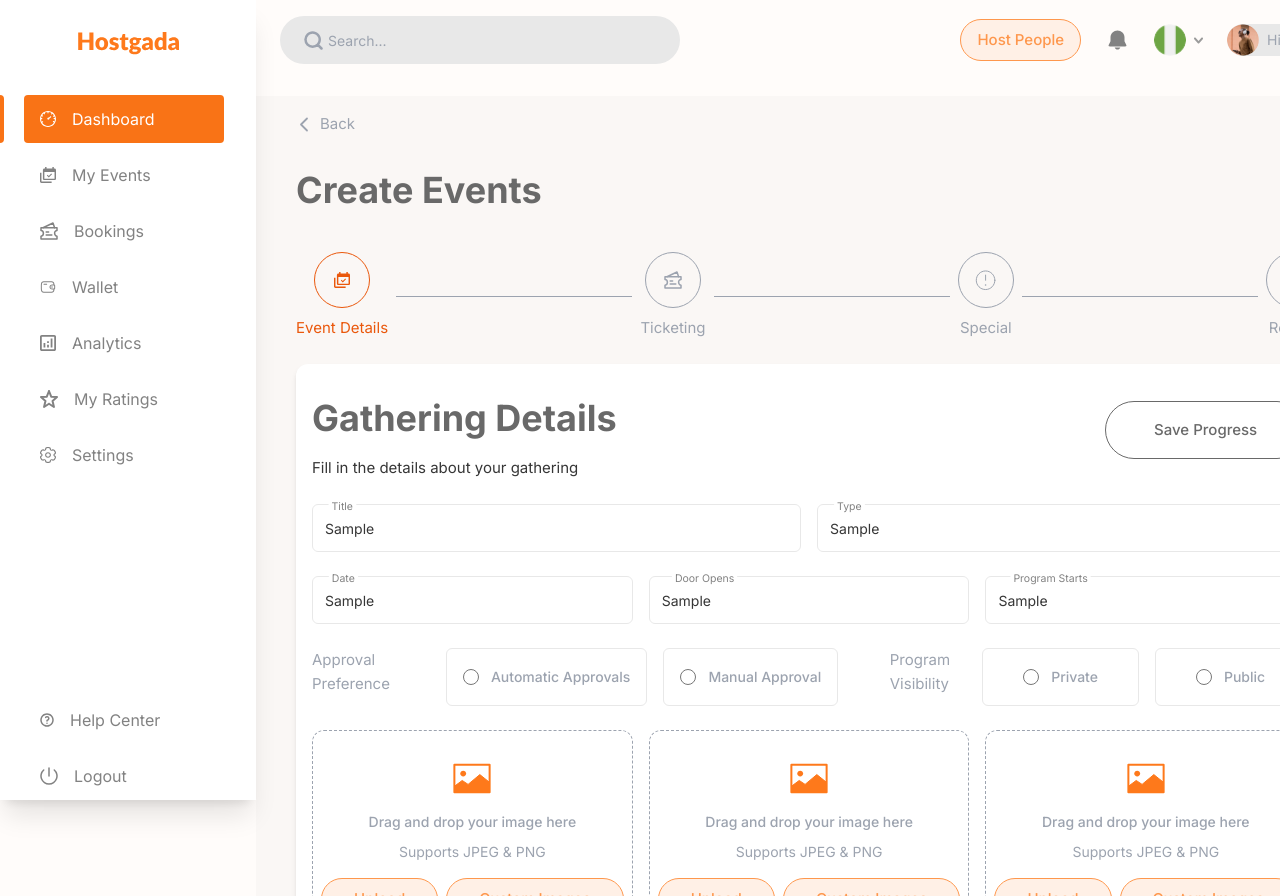
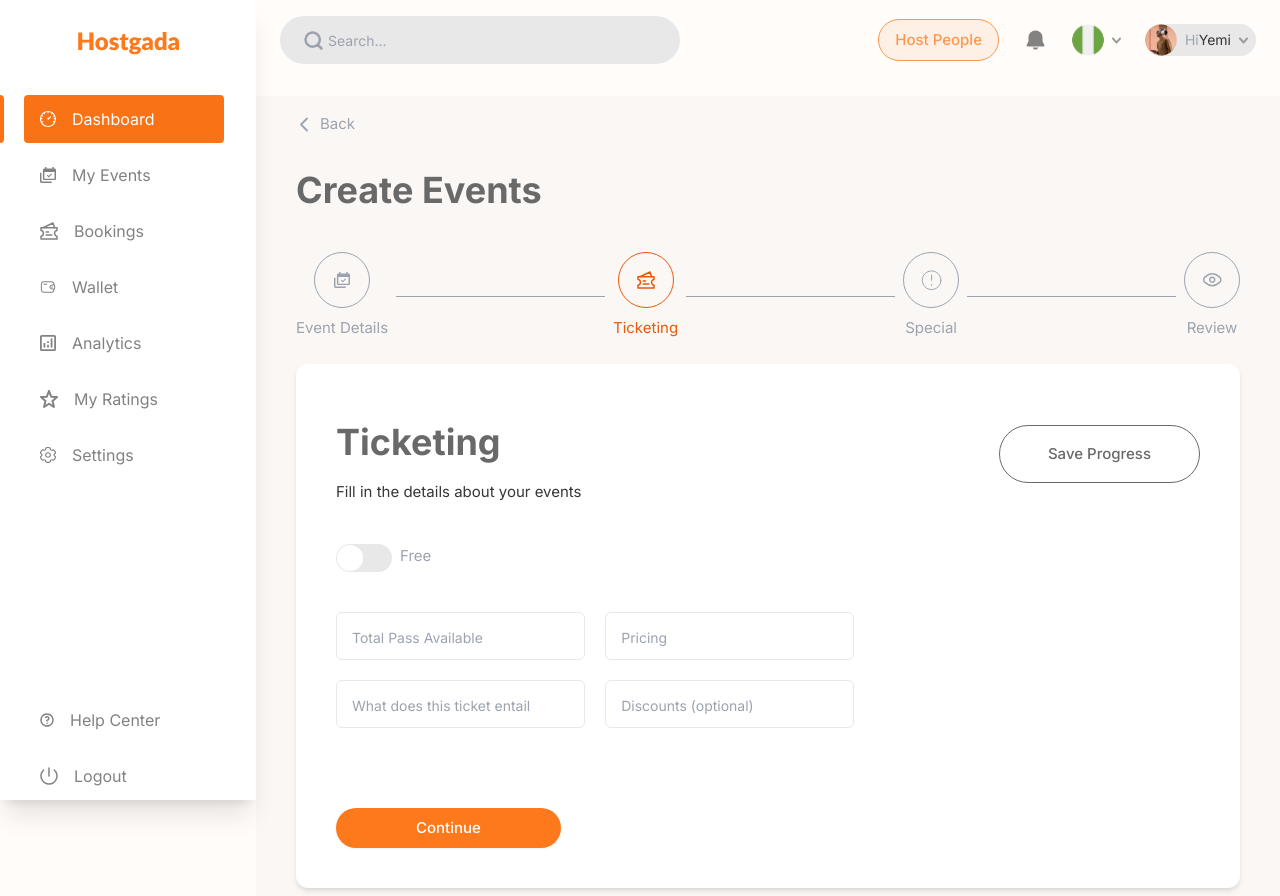
Before and after one commit to BalogunVictor/hostgada-frontend-app, a Next.js app: page /dashboard/host/events in a window 1280 px wide. Both pictures are taken after typing "Sample", "Sample", "Sample", "Sample", "Sample" into the empty fields and a click on the button "Save Progress". Built offline with nearby package versions, Linux system fonts and the light colour scheme.

Commit message:
events dashboard

```diff
--- a/package.json
+++ b/package.json
@@ -35,6 +35,7 @@
     "react-multi-carousel": "^2.8.5",
     "react-responsive-pagination": "^2.9.1",
     "react-select": "^5.8.3",
+    "react-switch": "^7.1.0",
     "recharts": "^2.15.0",
     "tailwind-scrollbar": "^3.1.0",
     "zod": "^3.23.8",
--- a/src/app/dashboard/host/events/page.tsx
+++ b/src/app/dashboard/host/events/page.tsx
@@ -11,13 +11,18 @@ import { BodyText, Title } from '@ui/Text';
 import { Wrapper } from '@ui/Wrapper';
 import React, { useState } from 'react';
 import Motion from 'src/layout/motion';
+import Switch from 'react-switch';
 
-function StepOne() {
+function StepOne({ onNext }: { onNext: () => void }) {
   const [images, setImages] = useState<(string | File)[]>([]);
 
   const handleImageChange = (selectedImages: (string | File)[]) => {
-    // Custom logic on image selection
     setImages(selectedImages);
+  };
+
+  const handleSaveProgress = () => {
+    console.log('StepOne data saved');
+    onNext();
   };
 
   return (
@@ -31,11 +36,13 @@ function StepOne() {
           kinds="tertiary"
           size="lg"
           className="!bg-transparent !text-gray-600 border !border-gray-600"
+          onClick={handleSaveProgress}
         >
           Save Progress
         </Button>
       </div>
       <div className="space-y-6 py-6">
+        {/* Inputs and controls */}
         <div className="w-full flex flex-col xl:flex-row gap-4">
           <Input className="flex-1" label="Title" />
           <Input className="flex-1" label="Type" />
@@ -97,7 +104,89 @@ function StepOne() {
   );
 }
 
+function StepTwo({ onNext }: { onNext: () => void }) {
+  const [isFree, setIsFree] = useState(false);
+
+  const handleSwitchChange = () => {
+    setIsFree((prev) => !prev);
+    console.log('Switch toggled:', !isFree);
+  };
+
+  const handleContinue = () => {
+    console.log('StepTwo completed');
+    onNext(); // Move to the next step or finalize
+  };
+
+  return (
+    <Motion>
+      <Card className="xl:p-10">
+        <div className="flex flex-col xl:flex-row justify-between items-center gap-2">
+          <div>
+            <Title dashboard>Ticketing</Title>
+            <BodyText>Fill in the details about your events</BodyText>
+          </div>
+          <Button
+            kinds="tertiary"
+            size="lg"
+            className="!bg-transparent !text-gray-600 border !border-gray-600"
+          >
+            Save Progress
+          </Button>
+        </div>
+        <div className="flex gap-2 text-gray-400 py-10 ">
+          <Switch
+            onChange={handleSwitchChange}
+            checked={isFree}
+            uncheckedIcon={false}
+            checkedIcon={false}
+            offColor="#E8E8E8"
+            onColor="#FE791B"
+          />
+          <BodyText>Free</BodyText>
+        </div>
+        {isFree ? (
+          <Motion>
+            <div className="w-full xl:w-[50%]">
+              <Input
+                label="Your hosting will be set to free and your event will be accessed freely"
+                disabled
+              />
+            </div>
+          </Motion>
+        ) : (
+          <div className="w-full xl:w-[60%] grid grid-cols-1 xl:grid-cols-2 gap-5">
+            <Input label="Total Pass Available" />
+            <Input label="Pricing" />
+            <Input label="What does this ticket entail" />
+            <Input label="Discounts (optional)" />
+          </div>
+        )}
+        <Button className="mt-20 !px-20" onClick={handleContinue}>
+          Continue
+        </Button>
+      </Card>
+    </Motion>
+  );
+}
+
+function Forms({ step, onNext }: { step: number; onNext: () => void }) {
+  switch (step) {
+    case 1:
+      return <StepOne onNext={onNext} />;
+    case 2:
+      return <StepTwo onNext={onNext} />;
+    default:
+      return <StepOne onNext={onNext} />;
+  }
+}
+
 function Events() {
+  const [step, setStep] = useState(1);
+
+  const handleNextStep = () => {
+    setStep((prevStep) => prevStep + 1);
+  };
+
   return (
     <Motion>
       <Wrapper dashboard>
@@ -106,8 +195,8 @@ function Events() {
           <BodyText>Back</BodyText>
         </div>
         <Title dashboard>Create Events</Title>
-        <EventsSteps step={1} />
-        <StepOne />
+        <EventsSteps step={step} />
+        {Forms({ step, onNext: handleNextStep })}
       </Wrapper>
     </Motion>
   );
--- a/src/app/globals.css
+++ b/src/app/globals.css
@@ -33,7 +33,6 @@ input[type='number']::-webkit-outer-spin-button {
 }
 
 .scrollbar-thin::-webkit-scrollbar-thumb {
-  background-color: #fe974d;
   border-radius: 5px;
 }
 
```
Also changed, not shown: 2 other files (tests, documents, lock files or other folders).
